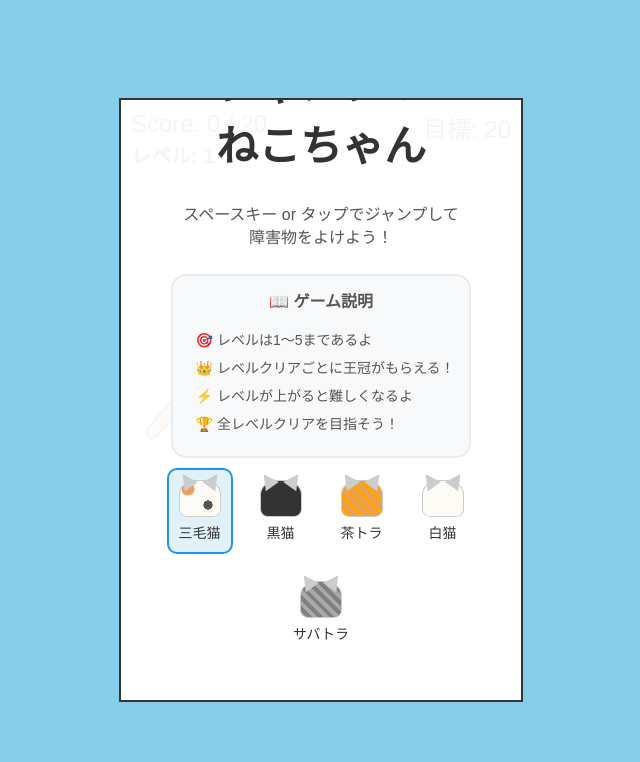
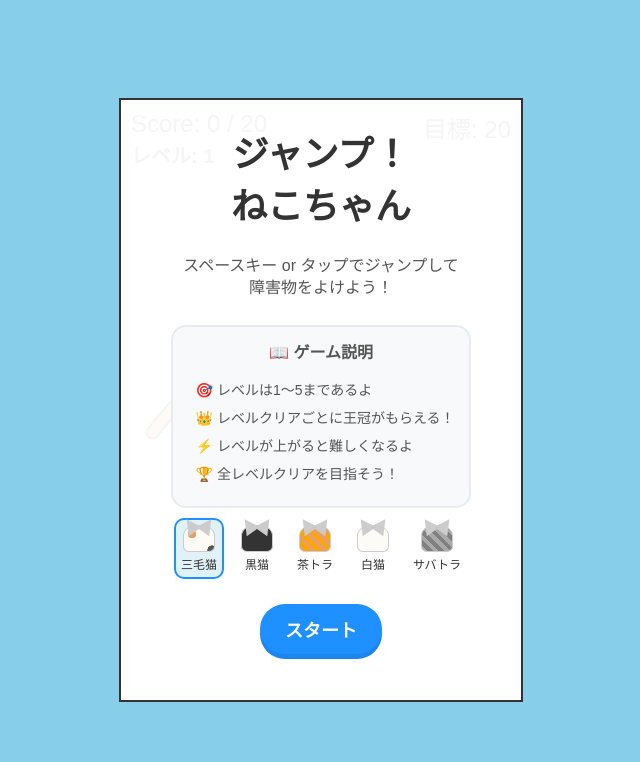
Before and after one commit to Ykuroyy/neko-jump-app, a website: page index.html in a window 1280 px wide. Shown: the whole page, without its empty margins (319-959 px from the left). Drawn offline with Linux system fonts and the light colour scheme.

Commit message:
トップ画面調整

```diff
--- a/style.css
+++ b/style.css
@@ -155,8 +155,8 @@ body {
     display: flex;
     justify-content: center;
     flex-wrap: wrap;
-    gap: 15px;
-    margin-bottom: 30px;
+    gap: 10px;
+    margin-bottom: 15px;
 }
 
 .cat-option {
@@ -164,7 +164,7 @@ body {
     flex-direction: column;
     align-items: center;
     cursor: pointer;
-    padding: 10px;
+    padding: 5px;
     border: 2px solid transparent;
     border-radius: 10px;
     transition: all 0.2s ease;
@@ -183,11 +183,11 @@ body {
 
 .cat-preview {
     position: relative;
-    width: 40px;
-    height: 35px;
+    width: 30px;
+    height: 25px;
     border: 1px solid #ccc;
     border-radius: 40% 40% 20% 20%;
-    margin-bottom: 5px;
+    margin-bottom: 3px;
 }
 
 .cat-preview::before, .cat-preview::after {
@@ -240,7 +240,7 @@ body {
 }
 
 .cat-option span {
-    font-size: 14px;
+    font-size: 12px;
     color: #333;
 }
 
@@ -264,10 +264,12 @@ body {
     background-color: rgba(255, 255, 255, 0.95);
     display: flex;
     flex-direction: column;
-    justify-content: center;
+    justify-content: flex-start;
     align-items: center;
     text-align: center;
     z-index: 20;
+    padding-top: 20px;
+    overflow-y: auto;
 }
 
 #clear-screen, #gameover-screen {
@@ -275,10 +277,10 @@ body {
 }
 
 #start-screen h1, #clear-screen h1, #gameover-screen h1 {
-    font-size: 42px; /* サイズを調整 */
+    font-size: 36px; /* さらに縮小 */
     color: #333;
-    margin-bottom: 15px;
-    margin-top: 10px;
+    margin-bottom: 10px;
+    margin-top: 5px;
 }
 
 #gameover-screen h1 {
@@ -334,15 +336,15 @@ body {
 }
 
 #start-btn, #restart-btn-clear, #restart-btn-gameover, #back-to-top-btn {
-    padding: 15px 30px;
-    font-size: 20px;
+    padding: 12px 25px;
+    font-size: 18px;
     font-weight: bold;
     color: #fff;
     border: none;
     border-radius: 30px;
     cursor: pointer;
     box-shadow: 0 5px #555;
-    margin-top: 15px;
+    margin-top: 10px;
     -webkit-tap-highlight-color: transparent; /* iOS タップハイライトを無効化 */
     touch-action: manipulation; /* タッチ操作を最適化 */
 }
```
